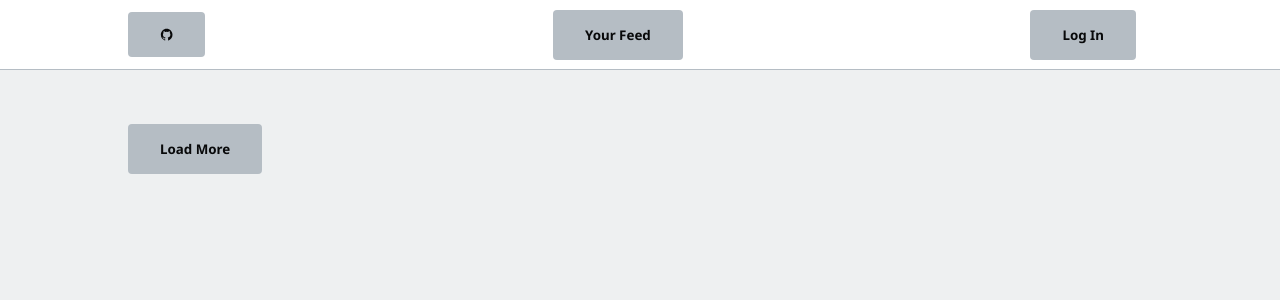
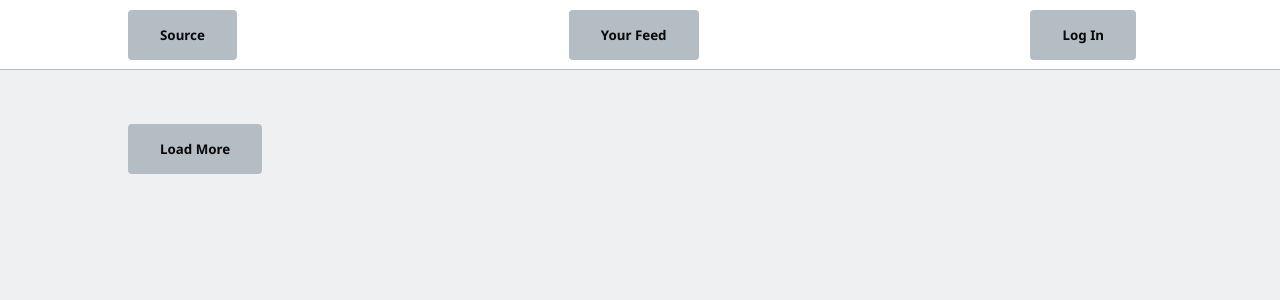
Before and after one commit to akumar23/fireblog, a Next.js app: page / in a window 1280 px wide. Shown: the top 300 px of the page. Built offline with nearby package versions, Linux system fonts and the light colour scheme; no server answers; the database is empty.

Commit message:
Update Navbar.js

```diff
--- a/components/Navbar.js
+++ b/components/Navbar.js
@@ -1,7 +1,6 @@
 import Link from 'next/link';
 import { useContext } from 'react';
 import { UserContext } from '../lib/context';
-import { IoLogoGithub } from 'react-icons/io5'
 
 export default function Navbar() {
 
@@ -12,7 +11,7 @@ export default function Navbar() {
             <ul>
                 <li>
                     <Link href = "https://github.com/akumar23/fireblog">
-                        <button><IoLogoGithub /></button>
+                        <button>Source</button>
                     </Link>
                 </li>
 
```
